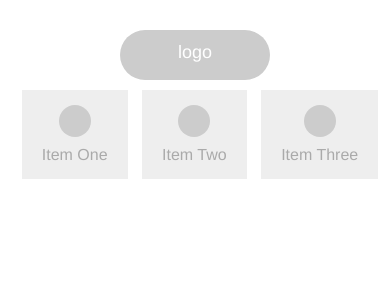
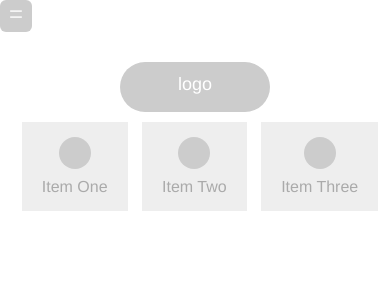
Before and after one commit to lenymo/PersonalFolio, a PHP site: page / in a window 390 px wide. Shown: the top 300 px of the page. Run offline with PHP 8.4, Linux system fonts and the light colour scheme; style sheets or scripts are compiled from the project's sources.

Commit message:
Added breakpoints, removed .css files

```diff
--- /dev/null
+++ b/sass/_media-queries.scss
@@ -0,0 +1,17 @@
+@mixin breakpoint($point) {
+  @if $point == phone {
+    @media (min-width: 320px) { @content; }
+  }
+  @else if $point == phone-landscape {
+    @media (min-width: 480px) { @content; }
+  }
+  @else if $point == tablet {
+    @media (min-width: 768px)  { @content; }
+  }
+  @else if $point == tablet-landscape {
+  	@media (min-width: 1024px) { @content;}
+  }
+  @else if $point == desktop {
+  	@media (max-width: 1025px) { @content;}
+  }
+}
--- /dev/null
+++ b/sass/_mixins.scss
@@ -0,0 +1,5 @@
+@mixin rounded($radius) {
+	-webkit-border-radius: $radius;
+	-moz-border-radius: $radius;
+	border-radius: $radius;
+}
--- a/sass/style.scss
+++ b/sass/style.scss
@@ -1,3 +1,7 @@
+@import "_variables.scss";
+@import "_mixins.scss";
+@import "_media-queries.scss";
+
 body {
 	font-family: helvetica, verdana, sans-serif;
 	margin: 0;
@@ -18,25 +22,11 @@ a {
 
 header.site-header {
 	display: block;
-	height: 120px;
 	margin: 0 auto;
 	text-align: center;
-}
 
-header.site-header .mobile-menu {
+	.logo {
 		background: #ccc;
-	border-radius: 6px;
-	color: rgba(255,255,255,0.8);
-	display: block;
-	font-size: 24px;
-	height: 32px;
-	width: 32px;
-	display: none;
-}
-
-header.site-header .logo {
-	background: #ccc;
-	border-radius: 25px;
 		color: #fff;
 		display: inline-block;
 		font-size: 18px;
@@ -45,41 +35,57 @@ header.site-header .logo {
 		margin: 30px 0 0 0;
 		vertical-align: top;
 		width: 150px;
+		@include rounded(25px);
+	}
 }
 
-header.site-header nav {
+.mobile-menu {
+	background: #ccc;
+	color: rgba(255,255,255,0.8);
+	display: block;
+	font-size: 24px;
+	height: 32px;
+	width: 32px;
+
+	@include breakpoint(tablet) {
+		display: none;
+	}
+	@include rounded(6px);
+}
+
+nav.main-menu {
 	display: inline-block;
 	margin: 10px 0 0 0;
 	text-align: center;
-}
 
-header.site-header nav ul {
+	ul {
 		list-style-type: none;
 		margin: 0;
 		padding: 0;
-}
 
-header.site-header nav li {
+		li {
 			display: inline-block;
 			margin: 0 0 0 10px;
-}
 
-header.site-header nav a {
+			a {
 				background: #eee;
 				color: #aaa;
 				display: inline-block;
 				padding: 15px 20px;
-}
 
-header.site-header nav a i {
+				i {
 					background: #ccc;
-	border-radius: 16px;
 					display: inline-block;
 					height: 32px;
 					width: 32px;
+					@include rounded(16px);
 				}
 
-header.site-header nav a span {
+				span {
 					display: block;
 					margin: 5px 0 0 0;
 				}
+			}
+		}
+	}
+}
```
Also changed, not shown: sass/_variables.scss (added), 1 other file. Lines whose indentation alone changed are shown as unchanged.
